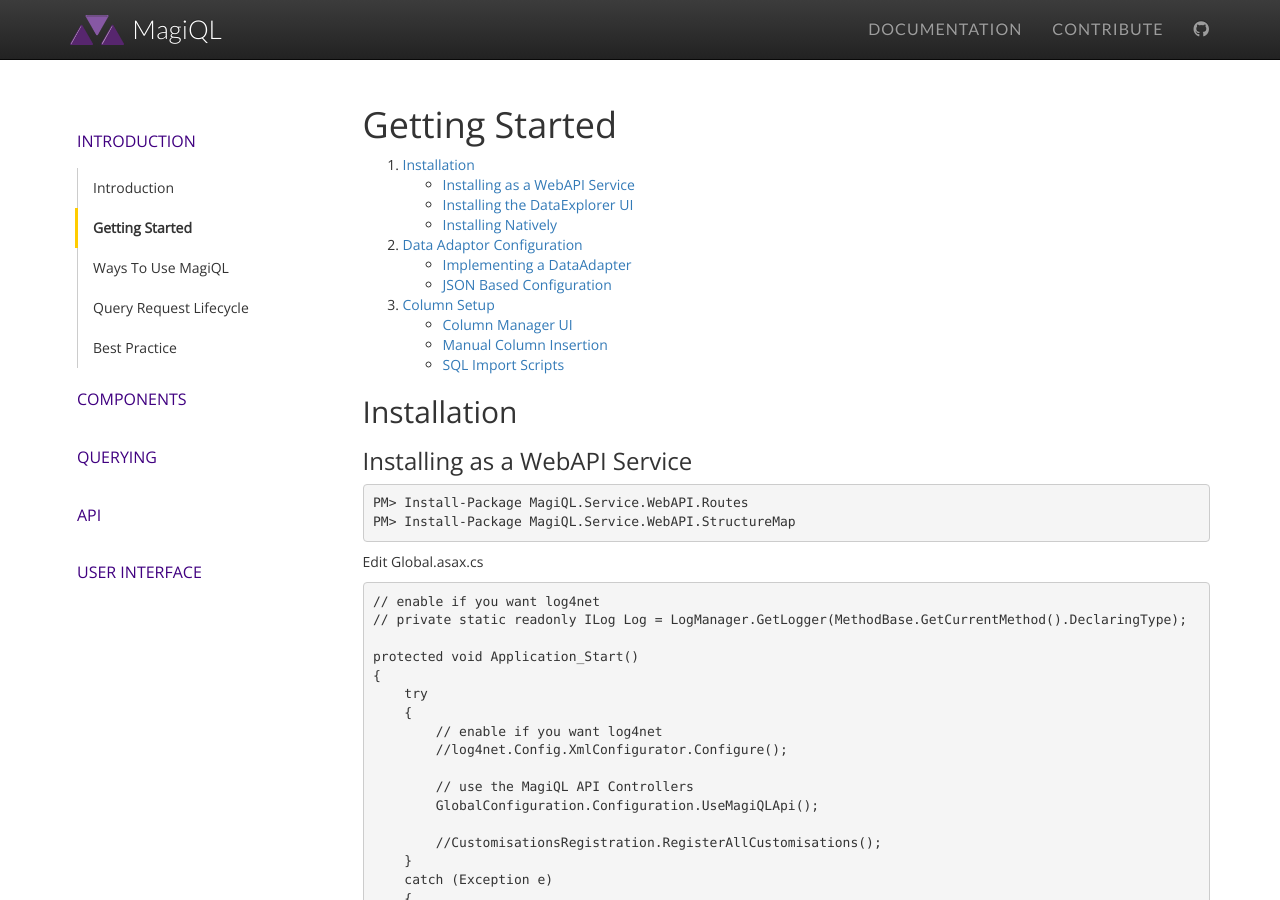
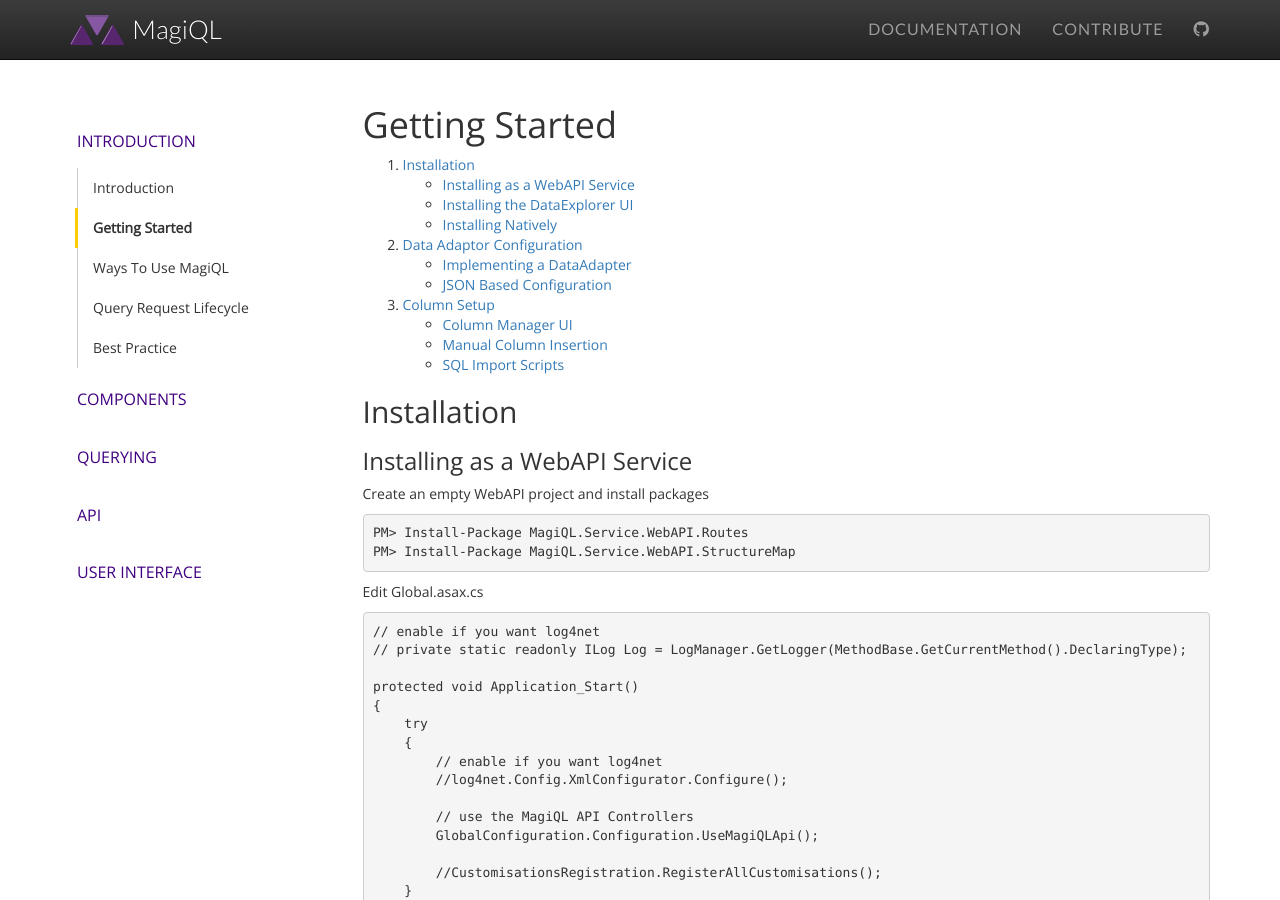
Before and after one commit to MagiQL/magiql.github.io, a Jekyll site: the page built from docs/1-introduction/101-getting-started.md, in a window 1280 px wide and 900 px high. Built offline with Jekyll 4.4.1, drawn with Linux system fonts in a browser that asks for light colours; nearby versions of some CDN libraries; a script that is not in the unit is left out.

Commit message:
Update 101-getting-started.md

````diff
--- a/docs/1-introduction/101-getting-started.md
+++ b/docs/1-introduction/101-getting-started.md
@@ -22,6 +22,8 @@ Getting Started
 ## Installation
 
 ### Installing as a WebAPI Service
+
+Create an empty WebAPI project and install packages
 
 ```
 PM> Install-Package MagiQL.Service.WebAPI.Routes
````
